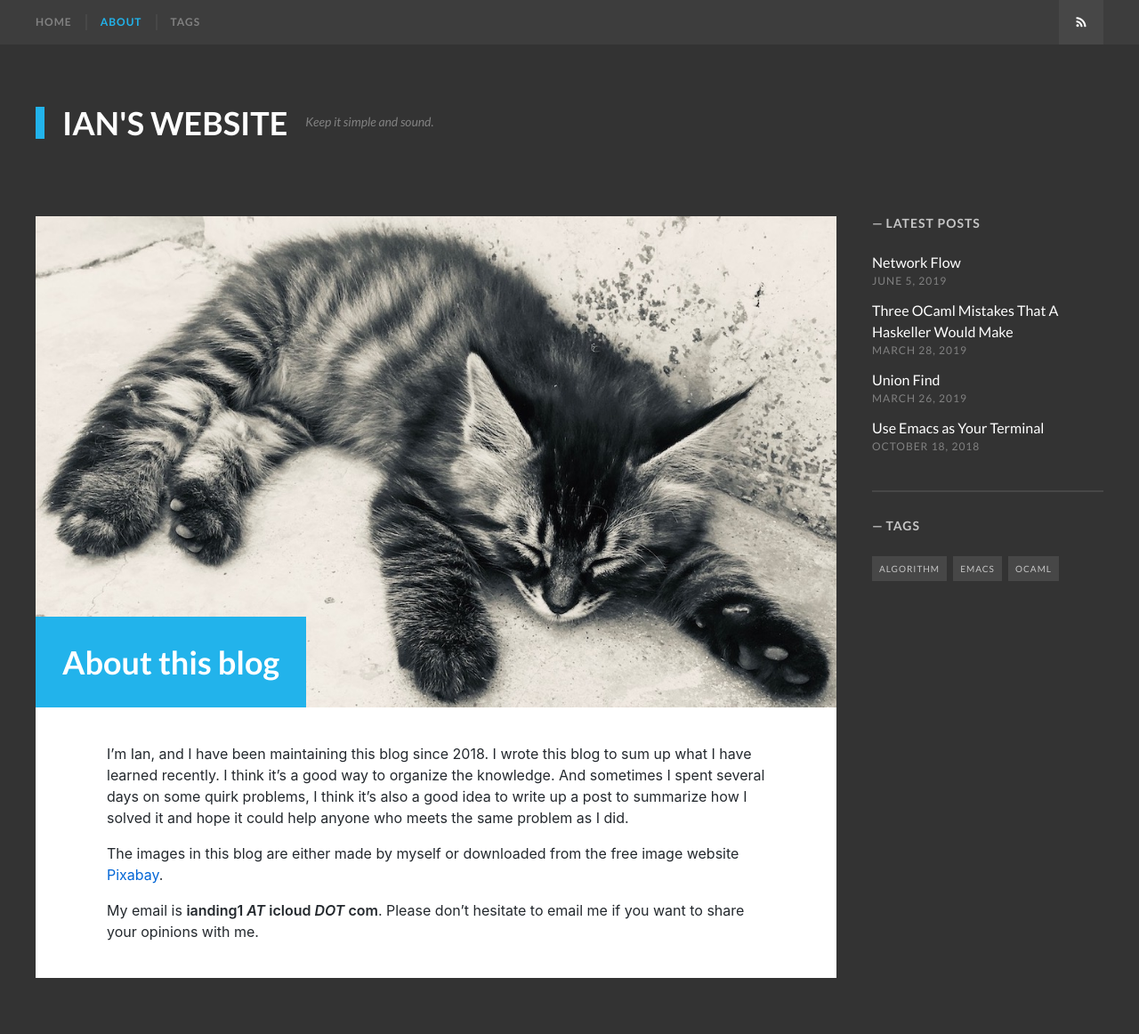
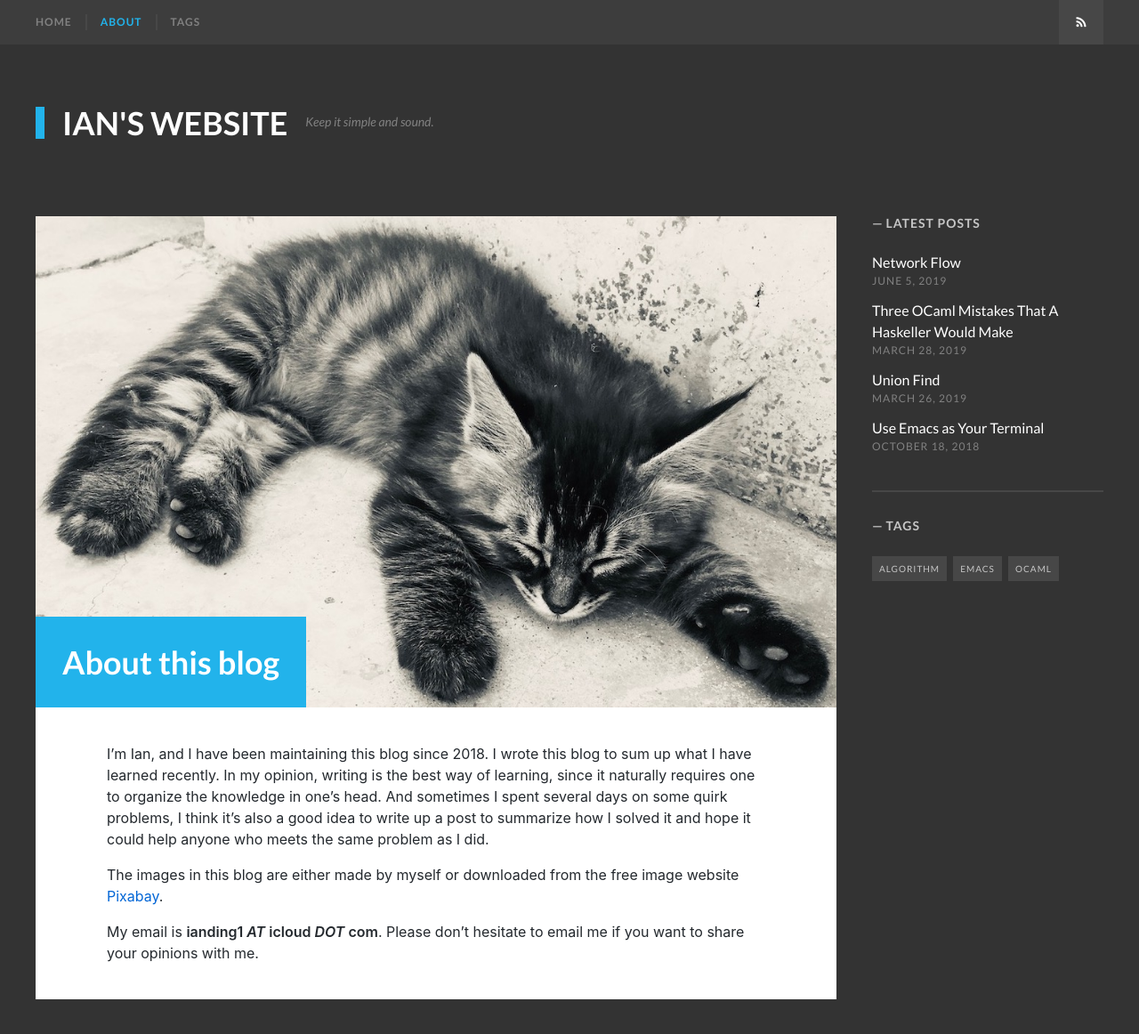
Before and after one commit to ianding1/ianding1.github.io, a Jekyll site: the page built from about.md, in a window 1280 px wide, cut to the strip 0-1185 px from the top of the page. Shown: the top 1162 px of the strip at 89% size. Built offline with Jekyll 4.4.1, drawn with Linux system fonts in a browser that asks for light colours; some web fonts are replaced; Markdown is read by kramdown in place of the engine named in the settings.

Commit message:
Modify the content of about

```diff
--- a/about.md
+++ b/about.md
@@ -6,10 +6,11 @@ banner_image: about_banner.jpg
 ---
 
 I'm Ian, and I have been maintaining this blog since 2018. I wrote this blog to
-sum up what I have learned recently. I think it's a good way to organize the
-knowledge. And sometimes I spent several days on some quirk problems, I think
-it's also a good idea to write up a post to summarize how I solved it and hope
-it could help anyone who meets the same problem as I did.
+sum up what I have learned recently. In my opinion, writing is the best way of
+learning, since it naturally requires one to organize the knowledge in one's
+head. And sometimes I spent several days on some quirk problems, I think it's
+also a good idea to write up a post to summarize how I solved it and hope it
+could help anyone who meets the same problem as I did.
 
 The images in this blog are either made by myself or downloaded from the free
 image website [Pixabay](https://pixabay.com).
```
